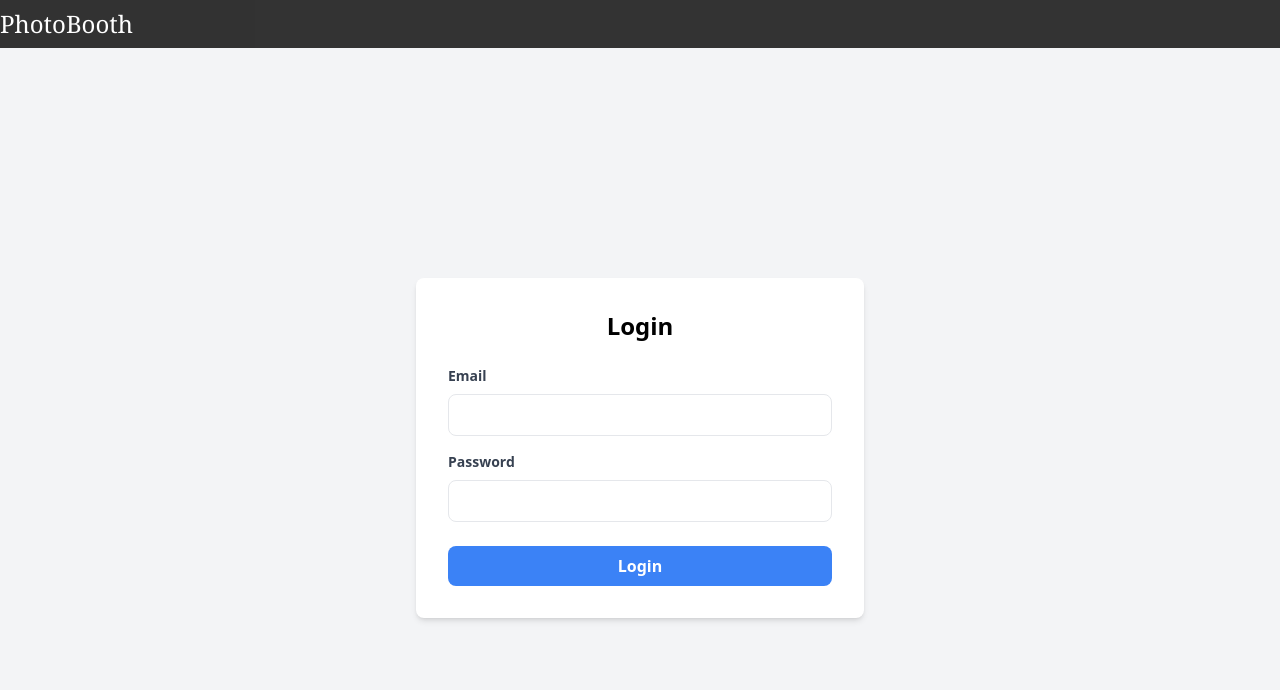
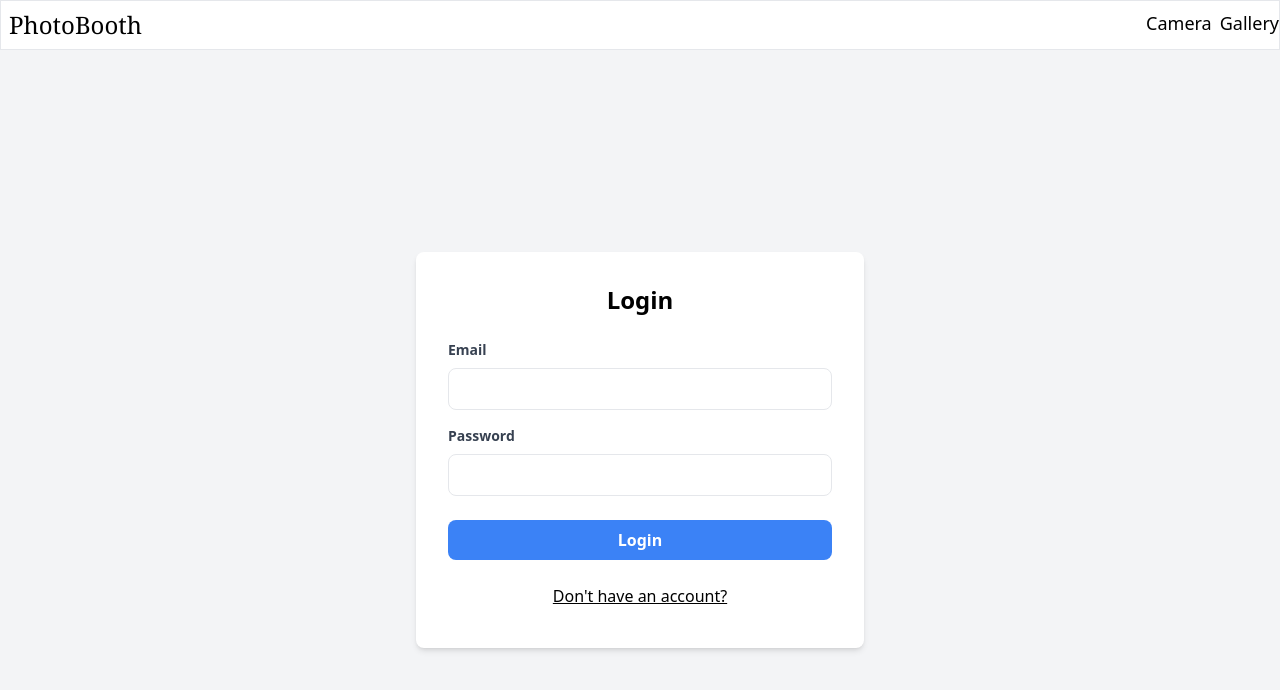
Before and after one commit to i-m-anshu-patel/photobooth_frontend, a React (Create React App) app: page / in a window 1280 px wide. Shown: the top 690 px of the page. Built offline with nearby package versions, Linux system fonts and the light colour scheme.

Commit message:
Creating gallery

```diff
--- a/src/App.js
+++ b/src/App.js
@@ -4,12 +4,13 @@ import CameraVIew from './components/CameraVIew';
 import Header from './components/Header';
 import Login from './components/Login';
 import Gallery from './components/Gallery';
+import { useState } from 'react';
 
 function App() {
   return (
     <>
-      <Header />
       <BrowserRouter>
+        <Header />
         <Routes>
           <Route exact path='/' element={<Login />} />
           <Route exact path='/gallery' element={<Gallery />} />
--- a/src/components/CameraVIew.js
+++ b/src/components/CameraVIew.js
@@ -5,7 +5,7 @@ import html2canvas from 'html2canvas';
 
 const CameraVIew = () => {
   const webcamRef = useRef(null);
-  const [countdown, setCountdown] = useState(5); // Countdown state starting from 5
+  const [countdown, setCountdown] = useState(3); // Countdown state starting from 5
   const [capturing, setCapturing] = useState(false); // Capturing status
   const [images, setImages] = useState([]); // Store captured images
   const [pictureCount, setPictureCount] = useState(0); // Count the number of pictures taken
@@ -25,7 +25,7 @@ const CameraVIew = () => {
     setImages([]); // Clear previous images
     setPictureCount(0); // Reset the picture count
     setCapturing(true); // Start capturing process
-    setCountdown(5); // Start countdown at 5 seconds
+    setCountdown(3); // Start countdown at 5 seconds
   };
 
   // This effect handles the countdown and capturing
@@ -38,7 +38,7 @@ const CameraVIew = () => {
       // Capture picture when countdown reaches 0
       capture();
       setPictureCount(pictureCount + 1); // Increment picture count
-      setCountdown(5); // Reset countdown to 5 for the next picture
+      setCountdown(3); // Reset countdown to 5 for the next picture
     }
 
     if (pictureCount === 4) {
@@ -58,7 +58,6 @@ const CameraVIew = () => {
           ref={webcamRef}
           screenshotFormat="image/jpeg"
           videoConstraints={videoConstraints}
-          className="w-full h-auto object-cover rounded-lg"
         />
 
         {/* Countdown displayed over the webcam */}
@@ -82,13 +81,13 @@ const CameraVIew = () => {
       )}
 
       {/* Display Captured Images */}
-      <div className="grid grid-cols-2 gap-4 mt-4 w-full max-w-screen-lg">
+      {/* <div className="grid grid-cols-2 gap-4 mt-4 w-full max-w-screen-lg">
         {images.map((image, index) => (
           <div key={index} className="w-full h-auto rounded-lg">
             <img src={image} alt={`Captured ${index + 1}`} className="w-full h-auto rounded-lg" />
           </div>
         ))}
-      </div>
+      </div> */}
     </div>
   );
 };
--- a/src/components/Gallery.js
+++ b/src/components/Gallery.js
@@ -3,7 +3,14 @@ import React from 'react'
 const Gallery = () => {
   return (
     <div>
-      gallery
+      <h1>fwsf</h1>
+      {/* <div className="grid grid-cols-2 gap-4 mt-4 w-full max-w-screen-lg">
+        {galleryImages.map((image, index) => (
+          <div key={index} className="w-full h-auto rounded-lg">
+            <img src={image} alt={`Captured ${index + 1}`} className="w-full h-auto rounded-lg" />
+          </div>
+        ))}
+      </div> */}
     </div>
   )
 }
--- a/src/components/Header.js
+++ b/src/components/Header.js
@@ -3,8 +3,12 @@ import { Link } from 'react-router-dom'
 
 const Header = () => {
   return (
-    <div className='bg-black opacity-80 flex py-2'>
-        <p className='text-2xl text-white font-serif'>PhotoBooth</p>
+    <div className='border flex py-2'>
+      <p className='text-2xl font-serif ps-2'>PhotoBooth</p>
+      <div className='flex ms-auto'>
+        <Link to='/camera'><p className='text-lg ps-2'>Camera</p></Link>
+        <Link to='/gallery'><p className='text-lg ps-2'>Gallery</p></Link>
+      </div>
     </div>
   )
 }
--- a/src/components/Login.js
+++ b/src/components/Login.js
@@ -3,16 +3,28 @@ import React, { useState } from 'react';
 const Login = () => {
   const [email, setEmail] = useState('');
   const [password, setPassword] = useState('');
+  const [username, setUsername] = useState('');
+  const [signUpMode, setSignUpMode] = useState(false);
 
   const handleSubmit = (event) => {
     event.preventDefault();
     console.log("email: ", email);
     console.log("password: ", password);
   }
+
+  const toggleSignUpMode = () => {
+    if (signUpMode) {
+      setSignUpMode(false)
+    }
+    else {
+      setSignUpMode(true)
+    }
+  }
+
   return (
     <div className='flex items-center justify-center min-h-screen bg-gray-100'>
       <div className='w-full max-w-md bg-white shadow-md rounded-lg p-8'>
-        <h3 className='text-2xl font-bold mb-6 text-center'>Login</h3>
+        <h3 className='text-2xl font-bold mb-6 text-center'>{signUpMode ? 'Sign Up' : 'Login'}</h3>
         <form onSubmit={handleSubmit}>
           <div className='mb-4'>
             <label htmlFor='email' className='block text-gray-700 text-sm font-bold mb-2'>
@@ -27,6 +39,21 @@ const Login = () => {
               required
             />
           </div>
+          {signUpMode && (
+            <div className='mb-6'>
+              <label htmlFor='username' className='block text-gray-700 text-sm font-bold mb-2'>
+                Username
+              </label>
+              <input
+                type='username'
+                id='username'
+                className='w-full px-3 py-2 border rounded-lg text-gray-700 focus:outline-none focus:ring-2 focus:ring-blue-400'
+                value={username}
+                onChange={(e) => setUsername(e.target.value)}
+                required
+              />
+            </div>
+          )}
           <div className="mb-6">
             <label htmlFor="password" className="block text-gray-700 text-sm font-bold mb-2">
               Password
@@ -47,6 +74,9 @@ const Login = () => {
             Login
           </button>
         </form>
+        <div className='mt-4 text-center'>
+          <button className='underline hover:bg-black hover:text-white p-2 rounded-lg' onClick={toggleSignUpMode}>{signUpMode ? "Already have an Account?" : "Don't have an account?"}</button>
+        </div>
       </div>
 
     </div>
```
